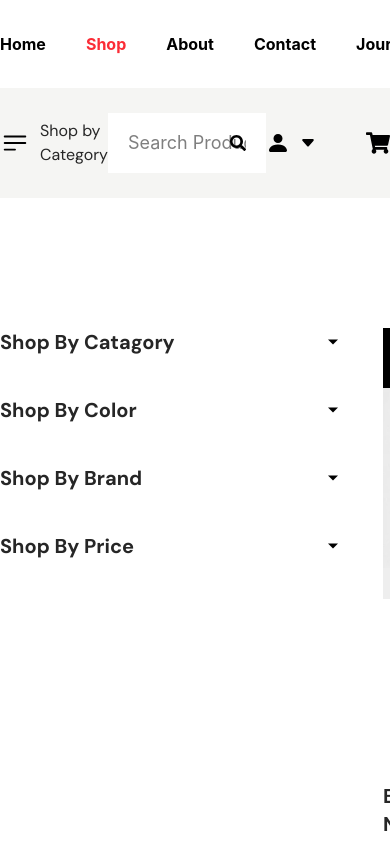
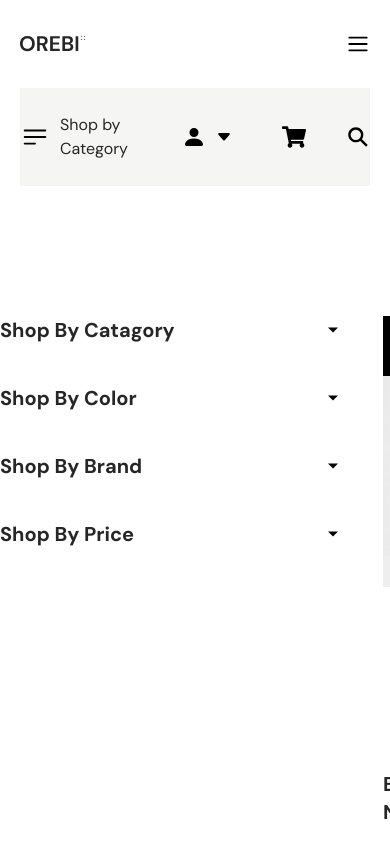
Before and after one commit to dev-abirhossen/Orebi, a React (Vite) app: page /shop in a window 390 px wide. Shown: the top 844 px of the page. Built offline with nearby package versions, Linux system fonts and the light colour scheme.

Commit message:
responsive navber design

```diff
--- a/src/components/layout/Navbar.jsx
+++ b/src/components/layout/Navbar.jsx
@@ -10,13 +10,13 @@ import { BsFillPersonFill } from "react-icons/bs";
 import { BsFillCaretDownFill } from "react-icons/bs";
 import { FaShoppingCart } from "react-icons/fa";
 import { FaSearch } from "react-icons/fa";
-import { IoCloseSharp } from "react-icons/io5";
+import { IoCloseSharp, IoSearchSharp } from "react-icons/io5";
 import { profileData } from '../../dummyData/ProfileData'
 import { catagoryData } from '../../dummyData/CatagoryData'
 import { MdLogin } from "react-icons/md";
 import { Bounce, ToastContainer } from 'react-toastify'
-
-
+import { HiMiniBars3 } from "react-icons/hi2";
+import { RxCross2 } from "react-icons/rx";
 
 
 const Navbar = () => {
@@ -26,7 +26,9 @@ const Navbar = () => {
     const pathName = useLocation().pathname
     const dropDwonref = useRef(null)
     const userdropdownref = useRef(null)
-    const a = "abir"
+    const [sidebar, setsidebar] = useState()
+
+    console.log(sidebar)
 
 
     useEffect(() => {
@@ -51,7 +53,7 @@ const Navbar = () => {
 
     return (
 
-        <div className='pt-8'>
+        <div className='pt-8 px-5 xxl:px-0 relative'>
             <ToastContainer
                 position="bottom-right"
                 autoClose={5000}
@@ -65,10 +67,31 @@ const Navbar = () => {
                 theme="dark"
                 transition={Bounce}
             />
+            <div className={`${sidebar ? 'translate-x-0' : 'translate-x-full'} bg-black/50 h-screen absolute right-0 top-0 w-50 z-60 flex flex-col items-center transition-all duration-300`}>
+                <div >
+                    <ul className='mt-15 flex flex-col gap-10'>
+                        {
+                            MenuData.map((item, index) => (
+                                <li key={item.id}>
+                                    <NavLink className={`${item.url == pathName ? 'text-red-500 font-bold' : 'text-white font-bold'}`} to={item.url}>{item.label} </NavLink>
+                                </li>
+                            ))
+                        }
+                    </ul>
+                </div>
+            </div>
             <Container>
                 <nav className='flex justify-between items-center pb-8'>
                     <NavLink to={'/'}><Image src={logoImg} alt={"logo.png"} /></NavLink>
-                    <div>
+                    <div onClick={() => setsidebar(!sidebar)} className="md:hidden z-100">
+                        {sidebar ?
+                            <RxCross2 className='text-2xl text-white font-bold ' />
+                            :
+                            <HiMiniBars3 className='text-2xl font-bold' />
+                        }
+
+                    </div>
+                    <div className="hidden md:block">
                         <ul className='flex gap-10'>
                             {
                                 MenuData.map((item, index) => (
@@ -82,7 +105,7 @@ const Navbar = () => {
 
                 </nav>
             </Container>
-            <div className=' bg-gray1 py-6.25'>
+            <div className='bg-gray1 py-6.25'>
                 <Container>
                     <div className='flex items-center justify-between'>
                         <div className='flex gap-2.5 items-center'>
@@ -105,7 +128,7 @@ const Navbar = () => {
                             </div>
                             <Paragraph className={"font-DMSans text-3.5 font-normal text-primary"} text={"Shop by Category"} />
                         </div>
-                        <div className='w-150 relative'>
+                        <div className='w-150 relative hidden lg:block'>
                             <input className='w-full py-4 text-lg px-5 bg-white' type="text" placeholder='Search Products' />
                             <FaSearch className='absolute right-5 top-1/2 -translate-y-1/2 cursor-pointer ' />
                         </div>
@@ -129,8 +152,10 @@ const Navbar = () => {
                                 <NavLink className={"text-2xl"} to={"/login"}>
                                     <MdLogin />
                                 </NavLink>
+
                             }
                             <NavLink to={"/cart"}><FaShoppingCart className='text-2xl cursor-pointer' /></NavLink>
+                            <span><IoSearchSharp className='text-2xl cursor-pointer' /></span>
                         </div>
                     </div>
                 </Container>
--- a/src/index.css
+++ b/src/index.css
@@ -4,10 +4,7 @@
 @theme {
   /* ============Font start=========== */
   --font-DMSans: "DM Sans", sans-serif;
-
   /* ============Font end=========== */
-
-
 
   /* ============ Color start =============== */
   --color-primary: #262626;
@@ -18,9 +15,13 @@
   --color-gray5: #6D6D6D;
   --color-gray6: #979797;
   --color-cuponCol: #F0F0F0;
-
-
   /* ============ Color end =============== */
-
+/* Responsive start here =============== */
+  --breakpoint-sm: 575px;
+  --breakpoint-md: 768px;
+  --breakpoint-lg: 1024px;
+  --breakpoint-xl: 1280px;
+  --breakpoint-xxl: 1536px;
+/* Responsive end here =============== */
 
 }
--- a/src/pages/homePage/HomeIndex.jsx
+++ b/src/pages/homePage/HomeIndex.jsx
@@ -12,12 +12,12 @@ const HomeIndex = () => {
   return (
     <>
       <Banner/>
-      <OurCompitent/>
+      {/* <OurCompitent/>
       <PromoOffer/>
       <ProductCard/>
       <BestSeller/>
       <YearPromoOffer/>
-      <SpecialOffer/>
+      <SpecialOffer/> */}
     </>
   )
 }
```
Lines whose indentation alone changed are shown as unchanged.
